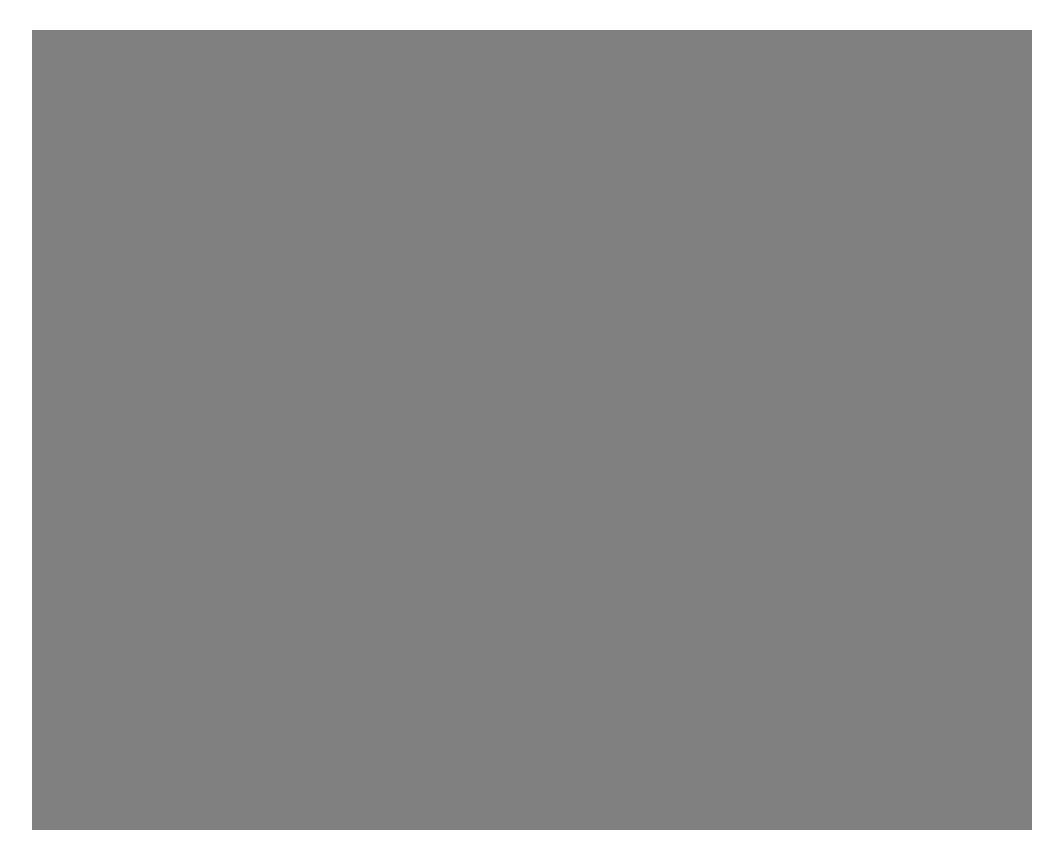
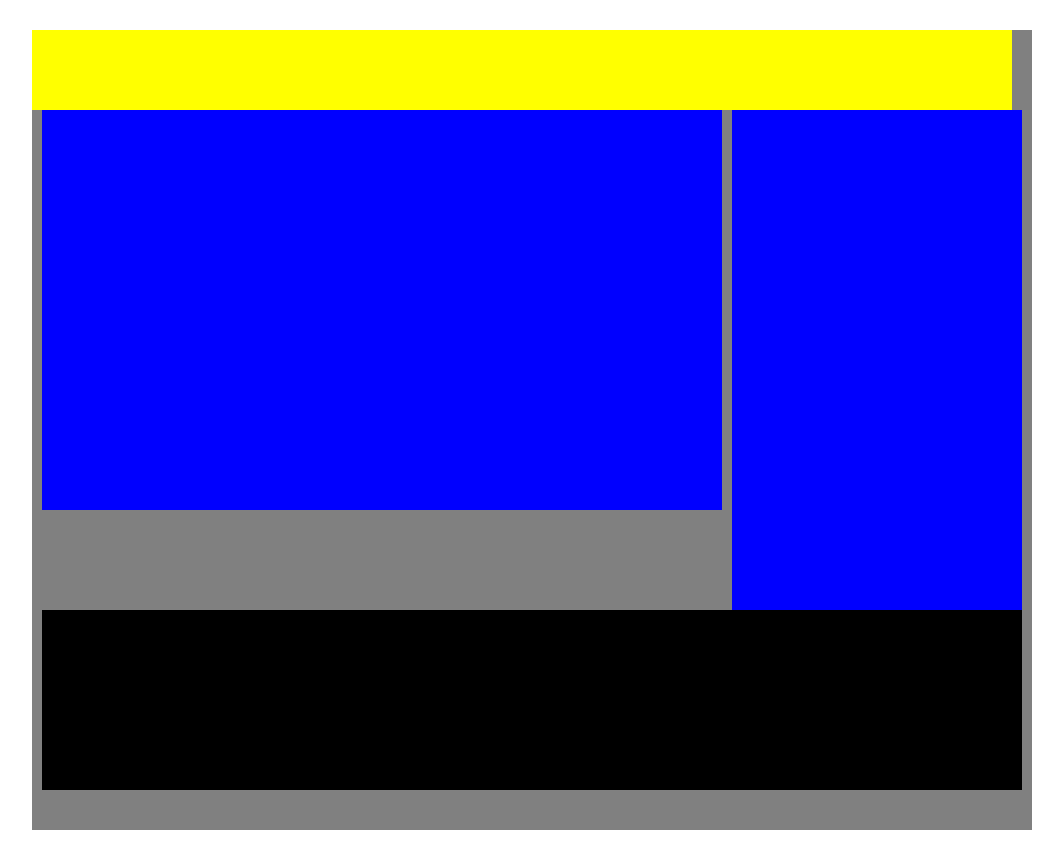
Before and after one commit to AnGoMarin/ClasesIDT, a plain HTML site: page Clase 5/Ejercicio1.html in a window 1280 px wide. Shown: the whole page, without its empty margins (108-1171 px from the left). Drawn offline with Linux system fonts and the light colour scheme.

Commit message:
modificaciones

```diff
--- a/Clase 5/Ejercicio1.html
+++ b/Clase 5/Ejercicio1.html
@@ -13,7 +13,6 @@
             margin-bottom: 30px;*/
             margin: 30px auto;
             background-color: gray;
-
         }
         #caja1{
             height: 80px;
@@ -46,10 +45,10 @@
 </head>
 <body>
     <div id="contenedor">
-        <div></div>
-        <div></div>
-        <div></div>
-        <div></div>
+        <div id="caja1"></div>
+        <div id="caja2"></div>
+        <div id="caja3"></div>
+        <div id="caja4"></div>
     </div>
 </body>
 </html>
```
